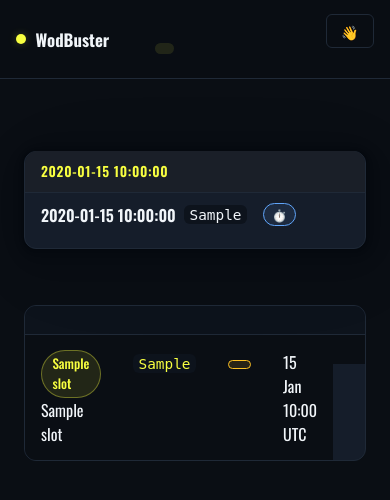
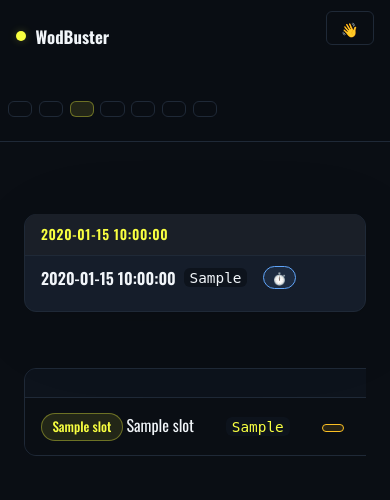
Before and after one commit to jluqueba/wodbuster-booking-scheduler, a Python web app: template src/wodbuster_worker/templates/history.html in a window 390 px wide. Shown: the top 500 px of the page. Run offline with Jinja, Linux system fonts and the light colour scheme; the template is opened without the code that fills it: most values are stand-ins (such as "Sample title", 1, 10 or a date in 2020); some libraries are stand-ins or nearby versions.

Commit message:
fix(ui): mobile nav wrap, scrollable data grids, and white heading titles
Mobile nav becomes a two-tier wrapping layout (brand+logout on top, tappable link chips below). Data tables sit in a .wb-table-wrap scroll container with single-line cells so they no longer overflow the viewport. Headings pin to the --wb-text token so titles stay white regardless of theme leak.

```diff
--- a/src/wodbuster_worker/static/brand.css
+++ b/src/wodbuster_worker/static/brand.css
@@ -93,6 +93,12 @@ body {
 }
 
 h1, h2, h3 {
+  /* Pin heading colour to the design token instead of inheriting
+     Pico's ``--pico-h1-color``. Pico's light theme (higher specificity
+     than our ``:root`` overrides) would otherwise tint headings
+     dark-grey on light-mode browsers, which reads as muted grey on
+     the app's always-dark background. */
+  color: var(--wb-text);
   letter-spacing: -0.02em;
 }
 
@@ -669,6 +675,16 @@ fieldset legend {
   margin-bottom: 1.5rem;
 }
 
+.wb-table-wrap {
+  /* Horizontal scroll container for wide data grids. On desktop the
+     table fits and nothing scrolls; on phones the grid scrolls inside
+     this box instead of forcing the whole page wider than the
+     viewport. */
+  width: 100%;
+  overflow-x: auto;
+  -webkit-overflow-scrolling: touch;
+}
+
 .wb-rules-table {
   width: 100%;
   border-collapse: separate;
@@ -1064,35 +1080,53 @@ button.wb-confirm__cancel:focus-visible,
     line-height: 1.5;
   }
   .wb-nav {
-    /* On narrow screens the centered-links grid does not have room
-       for horizontal scroll, so drop back to flex and let the link
-       row scroll horizontally while brand + logout stay pinned. */
+    /* Two-tier layout on phones: brand + logout share the top row,
+       and the nav links wrap onto full-width rows below so every
+       destination is visible and tappable without horizontal
+       scrolling. */
     display: flex;
+    flex-wrap: wrap;
+    align-items: center;
     padding: 0.7rem 1rem;
-    gap: 0.75rem;
+    gap: 0.6rem 0.75rem;
+  }
+  .wb-nav__brand {
+    order: 1;
+    margin-right: auto;
+  }
+  .wb-nav form {
+    order: 2;
   }
   .wb-nav__links {
-    flex: 1 1 auto;
+    order: 3;
+    flex-basis: 100%;
+    width: 100%;
     justify-self: auto;
-    gap: 0.1rem;
-    overflow-x: auto;
-    /* Hide the horizontal scrollbar so it does not squeeze content.
-       ``scrollbar-width`` covers Firefox and modern Chromium; the
-       ``::-webkit-scrollbar`` rule below covers older WebKit /
-       Safari builds that predate CSS Scrollbars Styling. */
-    scrollbar-width: none;
-  }
-  .wb-nav__links::-webkit-scrollbar {
-    display: none;
+    flex-wrap: wrap;
+    overflow: visible;
+    gap: 0.4rem;
+    margin-top: 0.2rem;
   }
   .wb-nav__links a {
-    padding: 0.35rem 0.6rem;
-    font-size: 0.88rem;
+    padding: 0.45rem 0.7rem;
+    font-size: 0.9rem;
     white-space: nowrap;
+    border: 1px solid var(--wb-border);
+  }
+  .wb-nav__links a[aria-current="page"] {
+    border-color: rgba(248, 255, 64, 0.35);
   }
   .wb-nav__logout {
     padding: 0.35rem 0.7rem;
     font-size: 0.85rem;
+  }
+
+  /* Wide data grids scroll inside their frame instead of forcing the
+     whole page wider than the viewport. Single-line cells keep the
+     columns predictable while the operator swipes across. */
+  .wb-rules-table th,
+  .wb-rules-table td {
+    white-space: nowrap;
   }
 }
 
--- a/src/wodbuster_worker/templates/history.html
+++ b/src/wodbuster_worker/templates/history.html
@@ -135,6 +135,7 @@
       <p>{{ t("history.empty.body") }}</p>
     </div>
   {% else %}
+    <div class="wb-table-wrap">
     <table class="wb-rules-table wb-history-table">
       <thead>
         <tr>
@@ -187,5 +188,6 @@
         {% endfor %}
       </tbody>
     </table>
+    </div>
   {% endif %}
 {% endblock %}
--- a/src/wodbuster_worker/templates/rules/list.html
+++ b/src/wodbuster_worker/templates/rules/list.html
@@ -26,6 +26,7 @@
       <p>{{ t("rules.empty.body") }}</p>
     </div>
   {% else %}
+    <div class="wb-table-wrap">
     <table class="wb-rules-table">
       <thead>
         <tr>
@@ -80,5 +81,6 @@
         {% endfor %}
       </tbody>
     </table>
+    </div>
   {% endif %}
 {% endblock %}
--- a/src/wodbuster_worker/templates/vacation.html
+++ b/src/wodbuster_worker/templates/vacation.html
@@ -94,6 +94,7 @@
       <p>{{ t("vacation.empty.body") }}</p>
     </div>
   {% else %}
+    <div class="wb-table-wrap">
     <table class="wb-rules-table">
       <thead>
         <tr>
@@ -132,5 +133,6 @@
         {% endfor %}
       </tbody>
     </table>
+    </div>
   {% endif %}
 {% endblock %}
```
